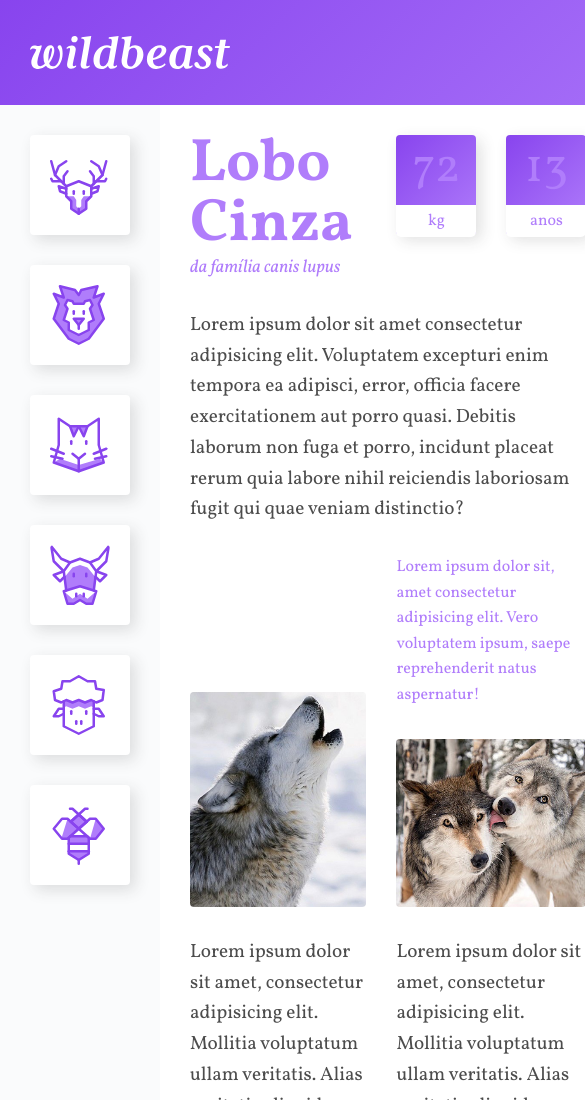
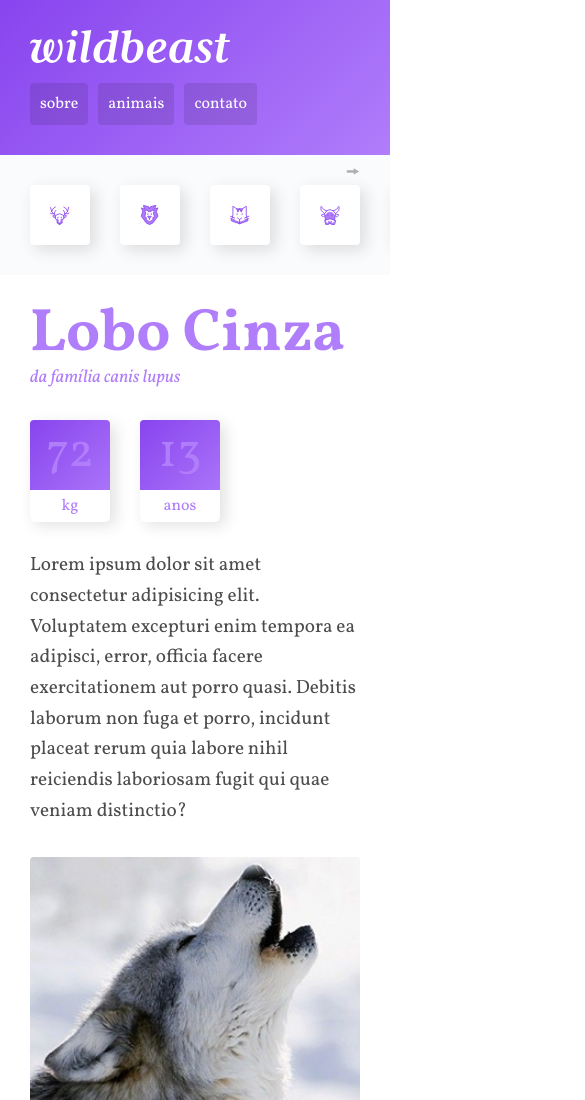
Before and after one commit to eduardofepinto/wildbeast, a plain HTML site: page index.html in a window 390 px wide. Shown: the top 1100 px of the page, 585 px wide, since content can reach past the window. Drawn offline with Linux system fonts and the light colour scheme.

Commit message:
adicionado layout responsivo e favicon

```diff
--- a/index.html
+++ b/index.html
@@ -8,6 +8,7 @@
     <link rel="preconnect" href="https://fonts.gstatic.com" crossorigin>
     <link href="https://fonts.googleapis.com/css2?family=Vollkorn:ital,wght@0,400;0,700;1,400&display=swap" rel="stylesheet">
     <link rel="stylesheet" href="style.css" />
+    <link rel="shortcut icon" href="./img/icones/cervo.svg" type="image/svg">
     <title>Wildbeast</title>
   </head>
   <body>
--- a/style.css
+++ b/style.css
@@ -42,6 +42,28 @@ body {
     "footer footer footer";
 }
 
+@media (max-width: 1366px) {
+  .container {
+    grid-template-areas:
+      "header header header"
+      "sidenav content content"
+      "sidenav announcement announcement"
+      "footer footer footer";
+  }
+}
+
+@media (max-width: 760px) {
+  .container {
+    grid-template-columns: 100%;
+    grid-template-areas:
+      "header"
+      "sidenav"
+      "content"
+      "announcement"
+      "footer";
+  }
+}
+
 /* HEADER */
 
 .header {
@@ -77,6 +99,21 @@ body {
   max-width: 200px;
 }
 
+@media (max-width: 760px) {
+  .header {
+    grid-template-columns: auto;
+  }
+  .logo {
+    margin-bottom: 20px;
+  }
+  .header nav a {
+    font-size: 1rem;
+  }
+  .header nav ul {
+    gap: 10px;
+  }
+}
+
 /* SIDENAV */
 
 .sidenav {
@@ -99,6 +136,45 @@ body {
 
 .sidenav li a:hover {
   background: #b07dfb;
+}
+
+@media (max-width: 760px) {
+  @keyframes arrow {
+    from {
+      right: 30px;
+    }
+    to {
+      right: 20px;
+    }
+  }
+
+  .sidenav {
+    position: relative;
+    overflow-x: auto;
+    -webkit-overflow-scrolling: touch;
+    -ms-overflow-style: -ms-autohiding-scrollbar;
+  }
+  .sidenav::after {
+    content: "🠚";
+    position: absolute;
+    top: 5px;
+    right: 30px;
+    color: rgba(0, 0, 0, 0.3);
+    animation: arrow 0.5s ease-in 0s infinite alternate;
+  }
+
+  .sidenav ul {
+    display: flex;
+  }
+  .sidenav ul li {
+    flex: 1 0 60px;
+  }
+  .sidenav {
+    padding: 0 30px;
+  }
+  .sidenav li a {
+    margin: 30px 30px 30px 0;
+  }
 }
 
 /* CONTENT */
@@ -124,6 +200,12 @@ body {
 
 .img-02 {
   align-self: end;
+}
+
+@media (max-width: 600px) {
+  .content {
+    grid-template-columns: 1fr;
+  }
 }
 
 /* ESTILOS CONTENT */
@@ -234,6 +316,7 @@ body {
   align-content: start;
   padding: 30px;
   gap: 30px;
+  grid-template-columns: repeat(auto-fit, minmax(150px, 1fr));
 }
 
 /* FOOTER */
```
